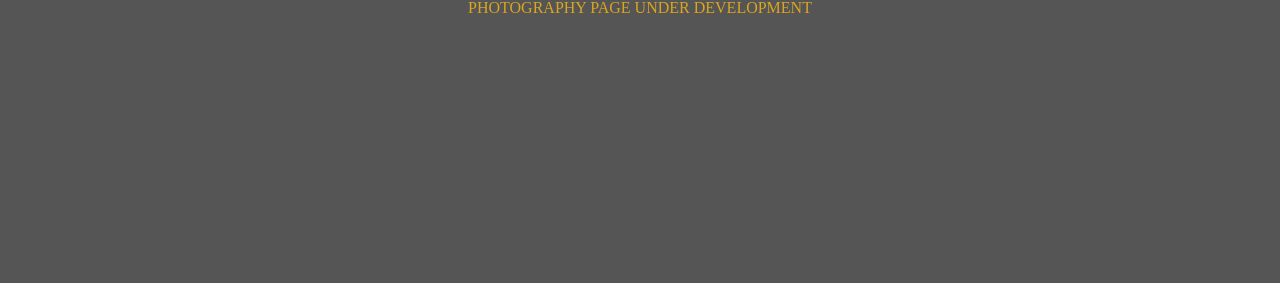
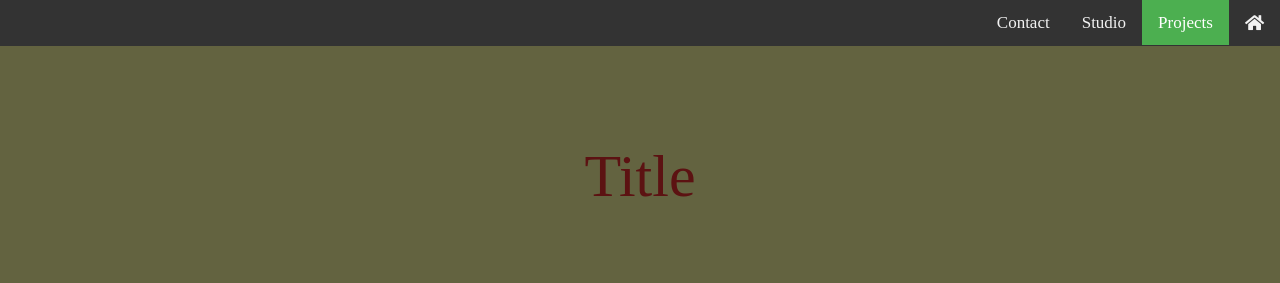
Before and after one commit to nathanielcutajar/Portfolio-Website, a PHP site: page /photography/index.php in a window 1280 px wide. Shown: the top 283 px of the page. Run offline with PHP 8.4, Linux system fonts and the light colour scheme; some libraries are stand-ins or nearby versions.

Commit message:
Added nav bar, and some structure to photography projects

```diff
--- a/common/header.php
+++ b/common/header.php
@@ -6,32 +6,26 @@ echo "<meta charset=\"utf-8\">
 <meta name=\"author\" content=\"Nathaniel Cutajar\">
 <meta name=\"robots\" content=\"index, nofollow\">
 <link rel=\"canonical\" href=\"https://www.nathanielcutajar.com\">
-<base ref=\"https://www.nathanielcutajar.com/\" target=\"_blank\">
+<base ref=\"https://www.nathanielcutajar.com/\" target=\"_self\">
 <link rel=\"shortcut icon\" href=\"../favicon/favicon.ico\">
 
-<!-- Latest compiled and minified CSS -->
-<link rel=\"stylesheet\" href=\"https://maxcdn.bootstrapcdn.com/bootstrap/4.4.1/css/bootstrap.min.css\">
+<!-- Bootstrap CSS -->
+<link rel=\"stylesheet\" href=\"https://maxcdn.bootstrapcdn.com/bootstrap/4.5.0/css/bootstrap.min.css\">
 
 <!--Font Awesome Icons-->
 <link rel=\"stylesheet\" href=\"https://cdnjs.cloudflare.com/ajax/libs/font-awesome/5.13.0/css/all.min.css\">
 
+<!--Reset styles-->
+<link rel=\"stylesheet\" href=\"../css/reset.css\">
+
 <!--My custom styles-->
 <link rel=\"stylesheet\" href=\"../css/custom-styles.css\">
-
-<!--Reset styles-->
-<link rel=\"stylesheet\" href=\"../css/reset.css\">
 
 <!-- jQuery library -->
 <script src=\"https://ajax.googleapis.com/ajax/libs/jquery/3.4.1/jquery.min.js\"></script>
 
-<!-- Popper JS -->
-<script src=\"https://cdnjs.cloudflare.com/ajax/libs/popper.js/1.16.0/umd/popper.min.js\"></script>
-
-<!-- Latest compiled JavaScript -->
+<!-- Bootstrap JS -->
 <script src=\"https://maxcdn.bootstrapcdn.com/bootstrap/4.4.1/js/bootstrap.min.js\"></script>
-
-<!--Anime JS-->
-<script src=\"https://cdnjs.cloudflare.com/ajax/libs/animejs/3.2.0/anime.min.js\"></script>
 
 <!--My custom Javascript-->
 <script src=\"../js/custom-js.js\"></script>"
--- a/css/custom-styles.css
+++ b/css/custom-styles.css
@@ -1,4 +1,10 @@
-#mainBody, #photographyBody{
+ /*Setting all transitions to have 1/4 second ease in and out*/
+
+ * {
+   transition: all .25s ease-in-out;
+ }
+
+ #mainBody, #photoBody {
    background-color: rgb(85, 85, 85);
  }
 
@@ -18,15 +24,11 @@
    font-size: 30px;
  }
 
-#mainBody .flex-container>a {
-  transition: all .25s ease-in-out;
-}
-
  #mainBody>.flex-container>a:hover {
    transform: scale(1.1);
  }
 
-#mainBody .animations{
+ #mainBody .animations {
    width: 100%;
    height: 100%;
    position: absolute;
@@ -124,9 +126,82 @@
    background: white;
  }
 
-#photographyBody{
+ /* Add a black background color to the top navigation */
+
+ #photoBody .topnav {
+   background-color: #333;
+   overflow: hidden;
+ }
+
+ /* Style the links inside the navigation bar */
+
+ #photoBody .topnav>a {
+   float: right;
+   color: #f2f2f2;
    text-align: center;
-  justify-content: center;
-  align-items: center;
-  color: goldenrod;
+   padding: 14px 16px;
+   text-decoration: none;
+   font-size: 17px;
  }
+
+ /* Change the color of links on hover */
+
+ #photoBody .topnav a:hover {
+   background-color: #ddd;
+   color: black;
+ }
+
+ /* Add a color to the active/current link */
+
+ #photoBody .topnav a.active {
+   background-color: #4CAF50;
+   color: white;
+ }
+
+ #photoTitle {
+   color: rgb(92, 18, 18);
+   font-size: 60px;
+   text-align: center;
+   padding: 100px;
+   background-color: rgb(99, 99, 64);
+ }
+
+ .img-wrap {
+   width: 400px;
+   height: auto;
+   position: relative;
+ }
+
+ .img-wrap>img {
+   width: 100%;
+   height: auto;
+ }
+
+ .overlay {
+   position: absolute;
+   top: 0;
+   bottom: 0;
+   left: 0;
+   right: 0;
+   background-color: black;
+   opacity: 0%;
+ }
+
+ .img-wrap:hover>.overlay {
+   opacity: 50%;
+ }
+
+ .img-wrap:hover>.projectTitle {
+   opacity: 100%;
+ }
+
+ .projectTitle {
+   font-size: 40px;
+   position: absolute;
+   top: 50%;
+   left: 50%;
+   transform: translate(-50%, -50%);
+   color: #CCCCCC;
+   z-index: 10;
+   opacity: 0%;
+ }
--- a/index.php
+++ b/index.php
@@ -9,19 +9,19 @@
 
 <body id="mainBody" onload="makeItRain()">
     <div class="flex-container">
-        <a href="./software/index.php" target="_self" onmouseover="changeBackground('software')"
+        <a href="./software/index.php" onmouseover="changeBackground('software')"
             onmouseout="changeBackground('default')">
             <div id="software">
                 <img src="./images/index/Portfolio-Skill.jpg" title="Software" alt="Software" class="img-fluid">
             </div>
         </a>
-        <a href="./photography/index.php" target="_self" onmouseover="changeBackground('photography')"
+        <a href="./photography/index.php" onmouseover="changeBackground('photography')"
             onmouseout="changeBackground('default')">
             <div id="photography">
                 <img src="./images/index/Portfolio-Skill.jpg" title="Photography" alt="Photography" class="img-fluid">
             </div>
         </a>
-        <a href="./music/index.php" target="_self" onmouseover="changeBackground('music')" onmouseout="changeBackground('default')">
+        <a href="./music/index.php" onmouseover="changeBackground('music')" onmouseout="changeBackground('default')">
             <div id="music">
                 <img src="./images/index/Portfolio-Skill.jpg" title="Music" alt="Music" class="img-fluid">
             </div>
--- a/js/custom-js.js
+++ b/js/custom-js.js
@@ -57,42 +57,3 @@ function makeItRain() {
 
     $('.rain.front-row').append(drops);
 }
-
-function test() {
-    const wrapperEl = document.querySelector('.wrapper');
-    const numberOfEls = 90;
-    const duration = 6000;
-    const delay = duration / numberOfEls;
-
-    let tl = anime.timeline({
-        duration: delay,
-        complete: function () { tl.restart(); }
-    });
-
-    function createEl(i) {
-        let el = document.createElement('div');
-        const rotate = (360 / numberOfEls) * i;
-        const translateY = -50;
-        const hue = Math.round(360 / numberOfEls * i);
-        el.classList.add('el');
-        el.style.backgroundColor = 'hsl(' + hue + ', 40%, 60%)';
-        el.style.transform = 'rotate(' + rotate + 'deg) translateY(' + translateY + '%)';
-        tl.add({
-            begin: function () {
-                anime({
-                    targets: el,
-                    backgroundColor: ['hsl(' + hue + ', 40%, 60%)', 'hsl(' + hue + ', 60%, 80%)'],
-                    rotate: [rotate + 'deg', rotate + 10 + 'deg'],
-                    translateY: [translateY + '%', translateY + 10 + '%'],
-                    scale: [1, 1.25],
-                    easing: 'easeInOutSine',
-                    direction: 'alternate',
-                    duration: duration * .1
-                });
-            }
-        });
-        wrapperEl.appendChild(el);
-    };
-
-    for (let i = 0; i < numberOfEls; i++) createEl(i);
-}
--- a/photography/index.php
+++ b/photography/index.php
@@ -2,15 +2,47 @@
 <html lang="en">
 
 <head>
-<?php include '../common/header.php'?>
+    <?php include '../common/header.php' ?>
     <!--Page-Specific Items-->
     <title>Photography</title>
 </head>
 
-<body id="photographyBody">
-    <div>
-        PHOTOGRAPHY PAGE UNDER DEVELOPMENT
+<body id="photoBody">
+    <div class="topnav">
+        <a href="../index.php">
+            <i class="fas fa-home"></i>
+        </a>
+        <a class="active" href="#">Projects</a>
+        <a href="#">Studio</a>
+        <a href="#">Contact</a>
     </div>
+    <div id="photoTitle">Title</div>
+
+    <div class="container">
+        <div class="row">
+            <div class="col">
+                <a href="#">
+                    <div class="img-wrap">
+                        <div class="projectTitle">Potatoes</div>
+                        <div class="overlay"></div>
+                        <img src="../images/pages/photography/cover_images/fire-cover.jpg" class="img-fluid">
+                    </div>
+                </a>
+            </div>
+            <div class="col">
+                <a href="#">
+                    <div class="img-wrap">
+                        <div class="projectTitle">Potatoes</div>
+                        <div class="overlay"></div>
+                        <img src="../images/pages/photography/cover_images/fire-cover.jpg" class="img-fluid">
+                    </div>
+                </a>
+            </div>
+        </div>
+    </div>
+
+    </div>
+
 </body>
 
 </html>
```
Also changed, not shown: common/common-stuff.html (deleted). Lines whose indentation alone changed are shown as unchanged.
